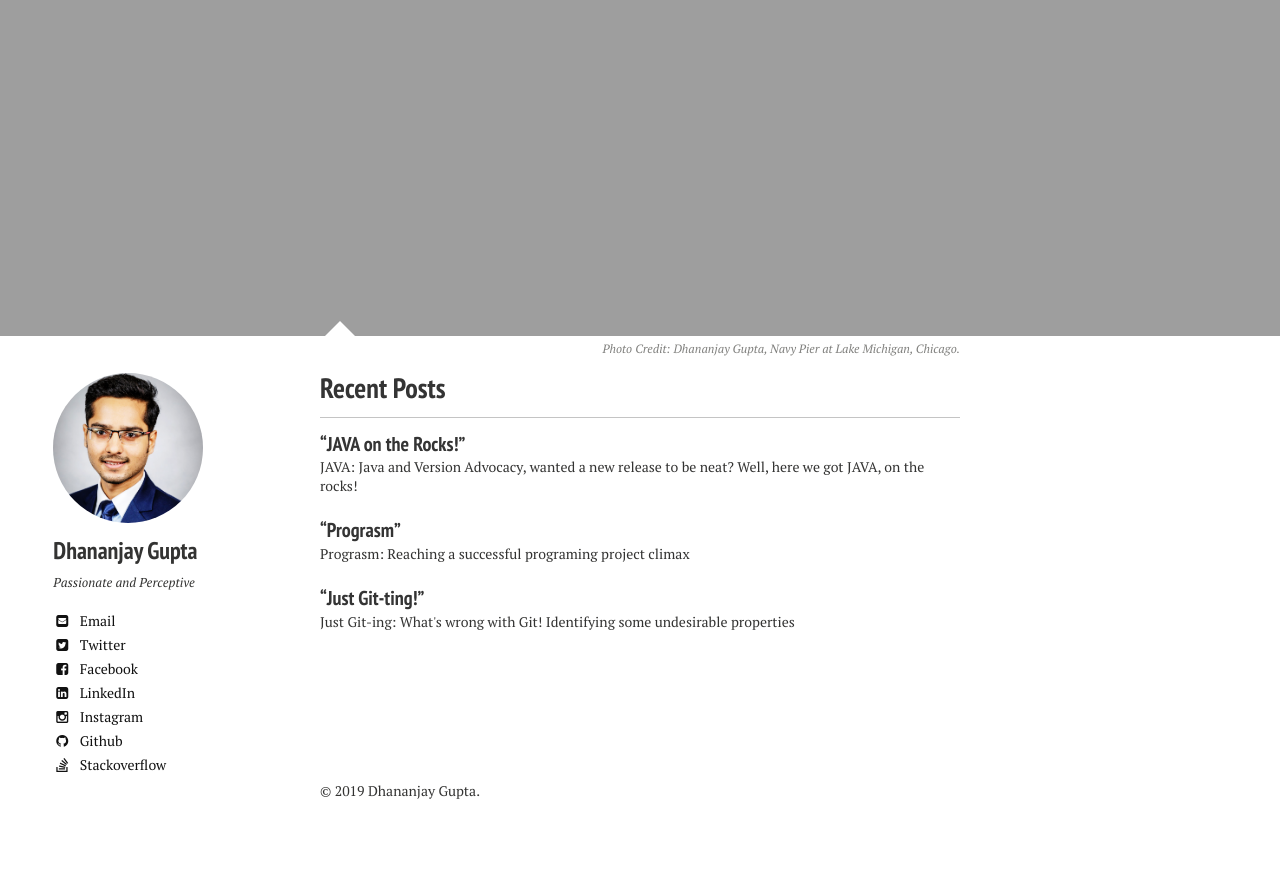
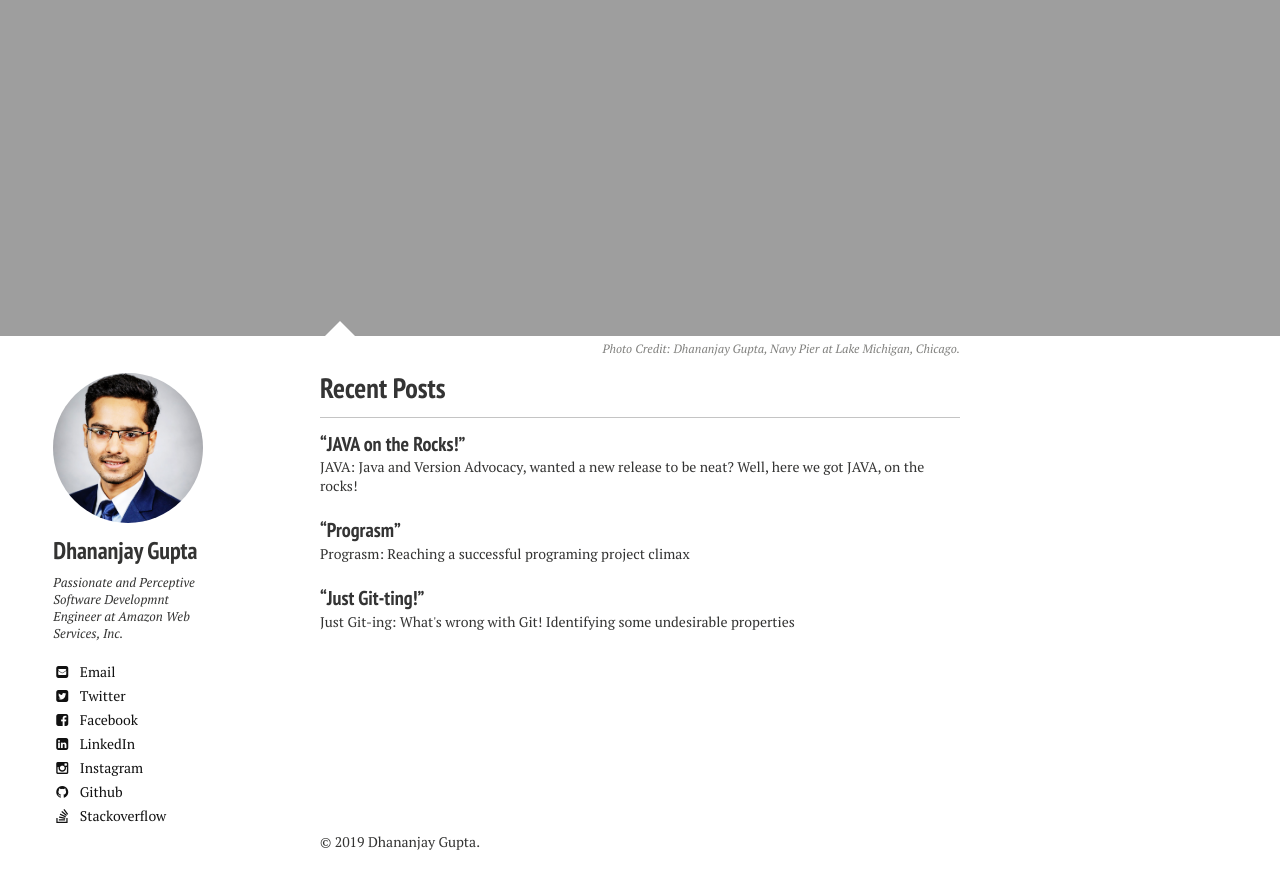
Before and after one commit to DhananjayGupta300/DhananjayGupta300.github.io, a Jekyll site: the page built from index.md, in a window 1280 px wide and 900 px high, scrolled down 708 px. Shown: the top 889 px of the window. Built offline with Jekyll 4.4.1, drawn with Linux system fonts in a browser that asks for light colours; nearby versions of some CDN libraries; before the commit the page ends 1557 px from its top, so only the background shows below that.

Commit message:
Update _config.yml

```diff
--- a/_config.yml
+++ b/_config.yml
@@ -43,7 +43,7 @@ titlecase: true
 owner:
   name: Dhananjay Gupta
   avatar: Dhananjay Gupta Bio.jpg
-  bio: "Passionate and Perceptive"
+  bio: "Passionate and Perceptive Software Developmnt Engineer at Amazon Web Services, Inc."
   email: dgupta25@uic.edu
   linkedin: dgupta25
   github: DhananjayGupta300
```
